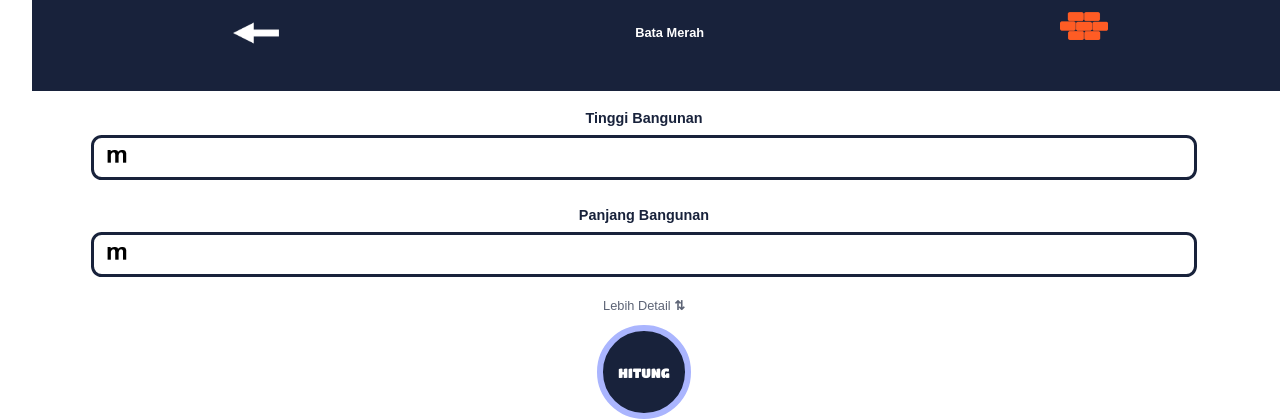
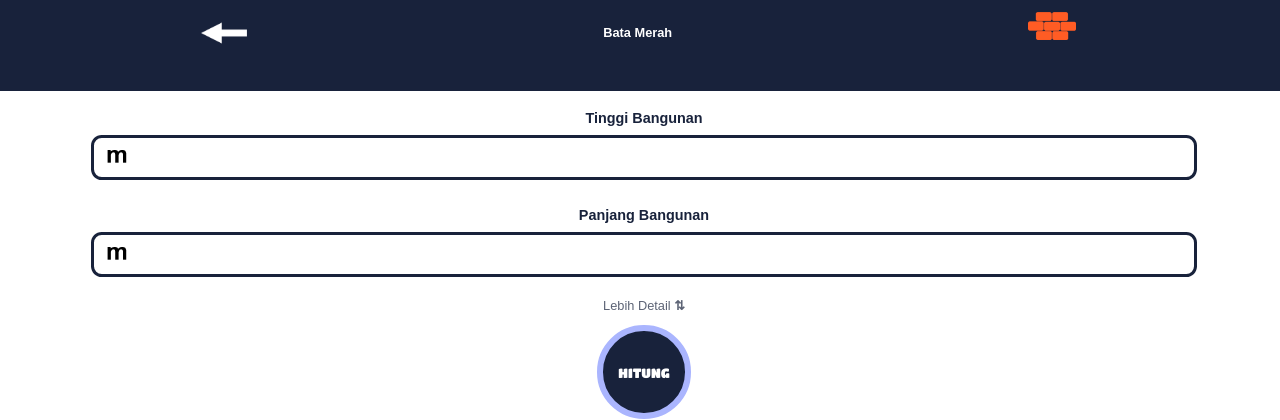
Before and after one commit to rivalhdt/bataku2, a Django app: page /hitung/batamerah in a window 1280 px wide. Shown: the top 420 px of the page. Run offline with Django 3.2, Linux system fonts and the light colour scheme.

Commit message:
Update styles2.css

```diff
--- a/static/css/styles2.css
+++ b/static/css/styles2.css
@@ -7,7 +7,7 @@ body {
     width: 100%;
     padding: 1em;
     margin-top:-3em;
-    margin-left: 1em;
+    margin-left: -1em;
 }
 
 h4 {
```
